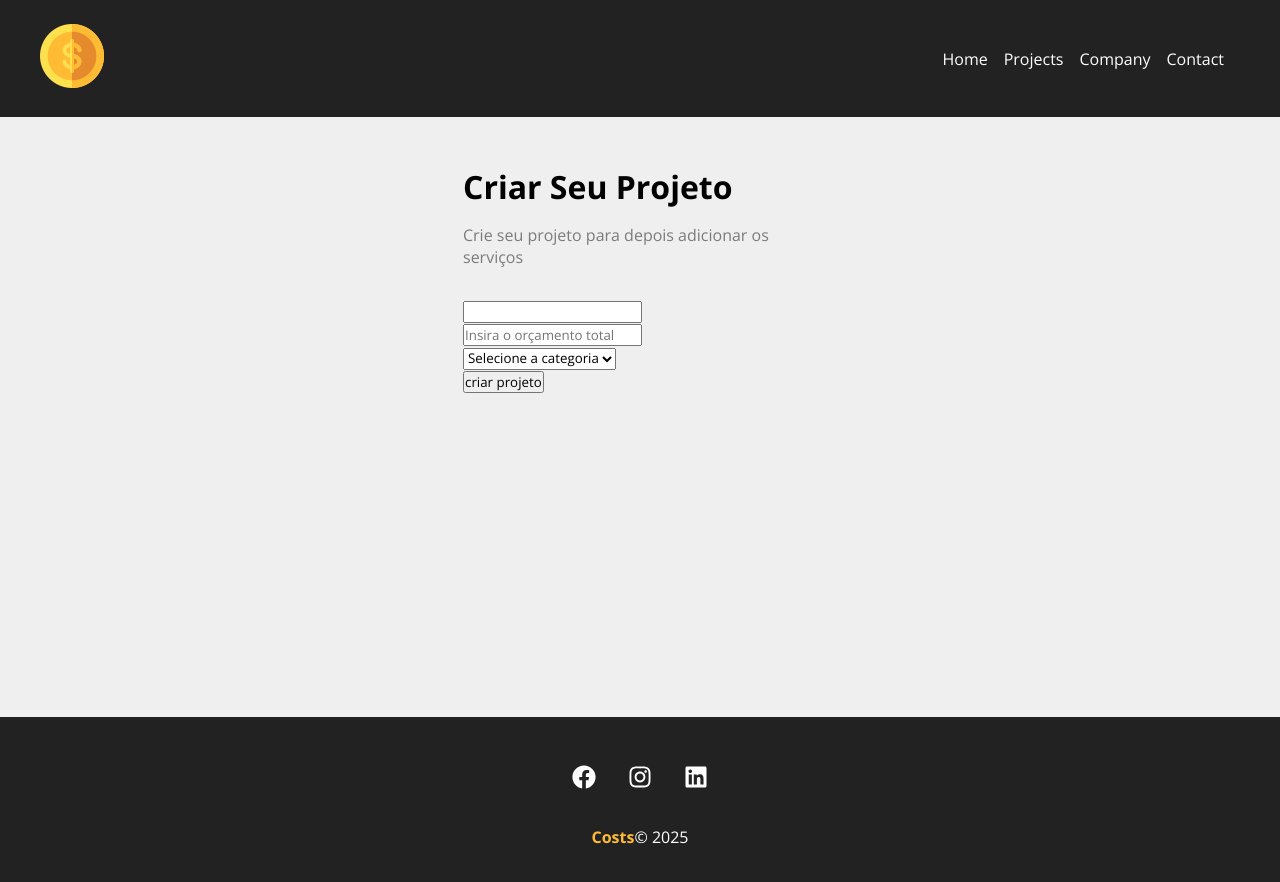
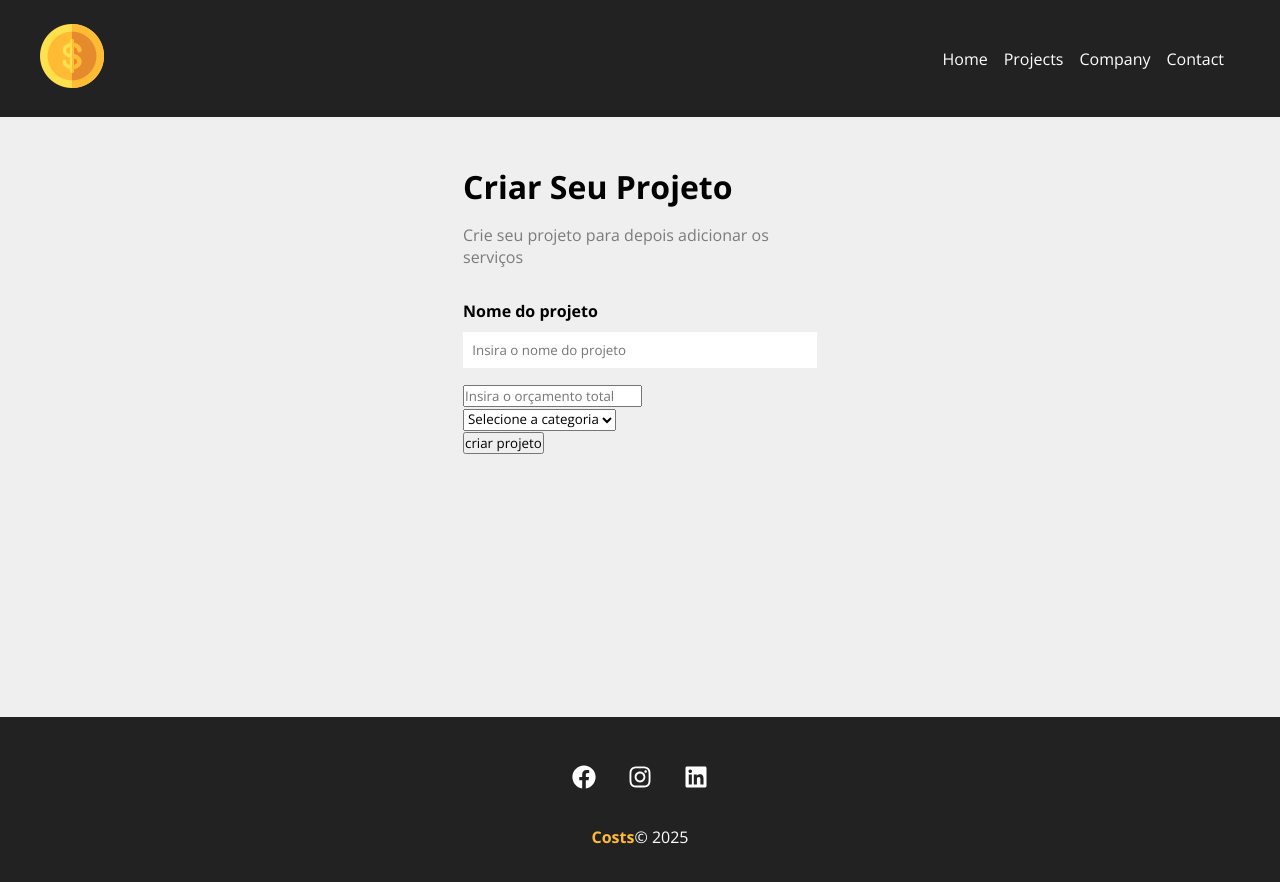
Before and after one commit to RusthenRonald/Projeto-React, a JavaScript app in the folder new-project/: page /newproject in a window 1280 px wide. Shown: the top 882 px of the page. Built offline with nearby package versions, Linux system fonts and the light colour scheme; the HTML template or start-up script is replaced by a standard one; a web font is replaced by a local one.

Commit message:
estilizando input

```diff
--- a/new-project/src/components/form/Input.module.css
+++ b/new-project/src/components/form/Input.module.css
@@ -1,3 +1,14 @@
 .form_control{
-
+    display: flex;
+    flex-direction: column;
+    margin-bottom: 1em;
 }
+.form_control label{
+    margin-bottom: 0.6em;
+    font-weight: bold;
+}
+.form_control input{
+    padding: 0.7em;
+    border-radius: 0;
+    border: none;
+}
--- a/new-project/src/components/project/ProjectForm.js
+++ b/new-project/src/components/project/ProjectForm.js
@@ -3,7 +3,7 @@ import Input from '../form/Input'
 function ProjectForm(){
     return(
         <form className={styles.form}>
-            <Input/>
+            <Input type='text' text='Nome do projeto' name='name' placeholder='Insira o nome do projeto'/>
             <div>
                 <input type='number' placeholder="Insira o orçamento total"></input>
             </div>
```
